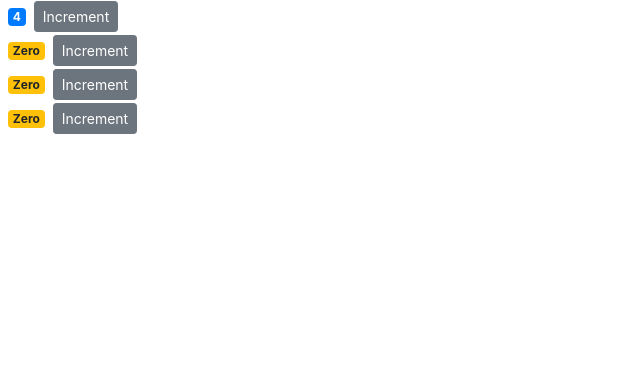
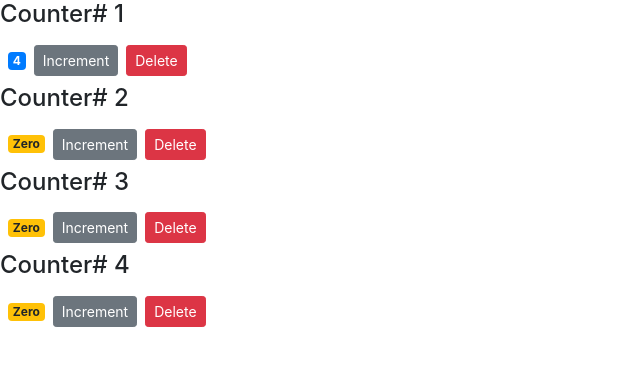
Before and after one commit to Tuckerchaisit/counter-app, a React (Create React App) app: page / in a window 1280 px wide. Shown: the top 366 px of the page, without its empty margins (0-640 px from the left). Built offline with nearby package versions, Linux system fonts and the light colour scheme.

Commit message:
raising and handling events

```diff
--- a/src/components/counter.jsx
+++ b/src/components/counter.jsx
@@ -25,12 +25,14 @@
 
     return (
     <div>
+    <h4>Counter# {this.props.id}</h4>
     <span className={this.getBadgeClasses()} >{this.formatCount()}</span>
     <button
       onClick={() => this.handleIncrement()}
       className='btn btn-secondary btn-sm'>
         Increment
     </button>
+    <button onClick={this.props.onDelete} className="btn btn-danger btn-sm m-2">Delete</button>
     {/* { this.renderTags() } */}
     </div>
     );
--- a/src/components/counters.jsx
+++ b/src/components/counters.jsx
@@ -10,11 +10,17 @@
       { id:4, value: 0}
     ]
    };
+
+   handleDelete = () => {
+    console.log('Event Handler Called');
+   };
+
   render() {
     return (
       <div>
-        { this.state.counters.map(counter =>
-          <Counter key={counter.id}  value={counter.value} />)}
+        { this.state.counters.map(counter => (
+          <Counter key={counter.id}  onDelete={this.handleDelete} value={counter.value} id={counter.id}/>
+          ))}
       </div>
     );
   }
```
